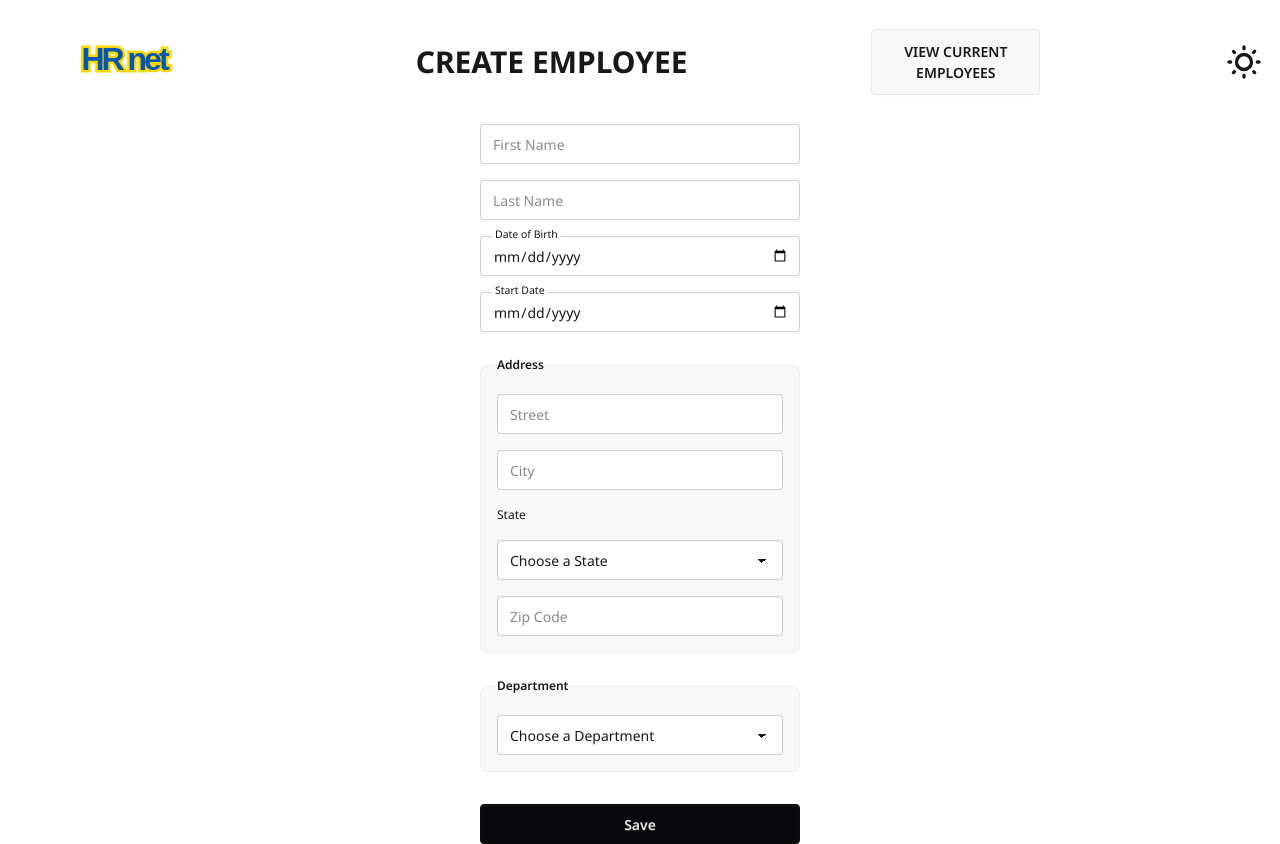
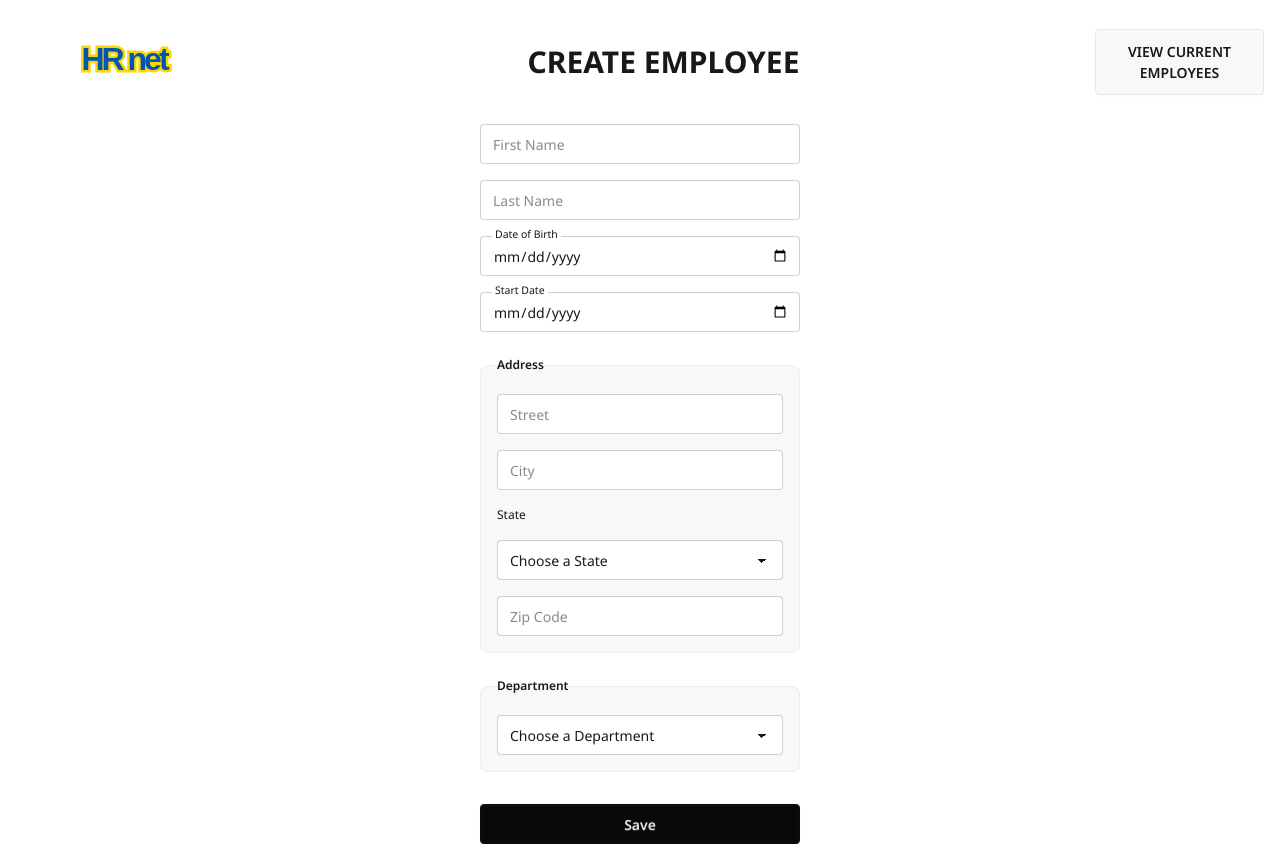
Before and after one commit to rnoyer/oc_projet_14_hrnet, a React (Vite) app: page / in a window 1280 px wide. Built offline with nearby package versions, Linux system fonts and the light colour scheme.

Commit message:
remove theme switch

```diff
--- a/src/components/Header.jsx
+++ b/src/components/Header.jsx
@@ -17,28 +17,6 @@
           View Current <br /> Employees
         </div>
       )}
-      <label className="swap swap-rotate">
-        {/* this hidden checkbox controls the state */}
-        <input type="checkbox" className="theme-controller" value="synthwave" />
-
-        {/* sun icon */}
-        <svg
-          className="swap-off h-10 w-10 fill-current"
-          xmlns="http://www.w3.org/2000/svg"
-          viewBox="0 0 24 24"
-        >
-          <path d="M5.64,17l-.71.71a1,1,0,0,0,0,1.41,1,1,0,0,0,1.41,0l.71-.71A1,1,0,0,0,5.64,17ZM5,12a1,1,0,0,0-1-1H3a1,1,0,0,0,0,2H4A1,1,0,0,0,5,12Zm7-7a1,1,0,0,0,1-1V3a1,1,0,0,0-2,0V4A1,1,0,0,0,12,5ZM5.64,7.05a1,1,0,0,0,.7.29,1,1,0,0,0,.71-.29,1,1,0,0,0,0-1.41l-.71-.71A1,1,0,0,0,4.93,6.34Zm12,.29a1,1,0,0,0,.7-.29l.71-.71a1,1,0,1,0-1.41-1.41L17,5.64a1,1,0,0,0,0,1.41A1,1,0,0,0,17.66,7.34ZM21,11H20a1,1,0,0,0,0,2h1a1,1,0,0,0,0-2Zm-9,8a1,1,0,0,0-1,1v1a1,1,0,0,0,2,0V20A1,1,0,0,0,12,19ZM18.36,17A1,1,0,0,0,17,18.36l.71.71a1,1,0,0,0,1.41,0,1,1,0,0,0,0-1.41ZM12,6.5A5.5,5.5,0,1,0,17.5,12,5.51,5.51,0,0,0,12,6.5Zm0,9A3.5,3.5,0,1,1,15.5,12,3.5,3.5,0,0,1,12,15.5Z" />
-        </svg>
-
-        {/* moon icon */}
-        <svg
-          className="swap-on h-10 w-10 fill-current"
-          xmlns="http://www.w3.org/2000/svg"
-          viewBox="0 0 24 24"
-        >
-          <path d="M21.64,13a1,1,0,0,0-1.05-.14,8.05,8.05,0,0,1-3.37.73A8.15,8.15,0,0,1,9.08,5.49a8.59,8.59,0,0,1,.25-2A1,1,0,0,0,8,2.36,10.14,10.14,0,1,0,22,14.05,1,1,0,0,0,21.64,13Zm-9.5,6.69A8.14,8.14,0,0,1,7.08,5.22v.27A10.15,10.15,0,0,0,17.22,15.63a9.79,9.79,0,0,0,2.1-.22A8.11,8.11,0,0,1,12.14,19.73Z" />
-        </svg>
-      </label>
     </header>
   );
 }
```
